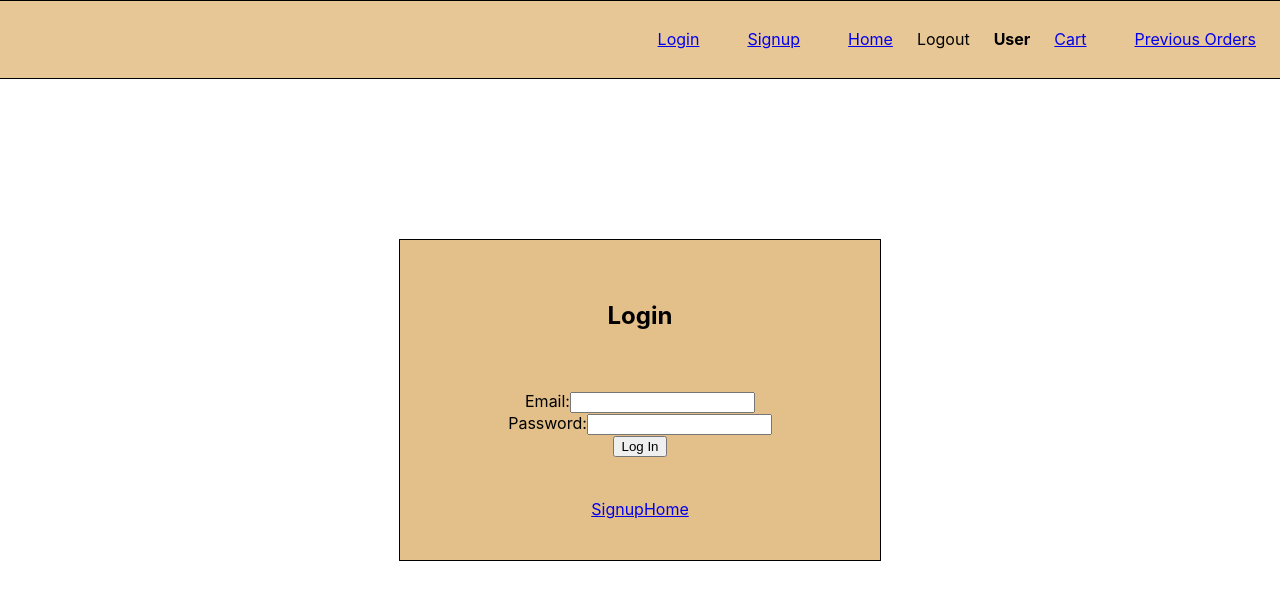
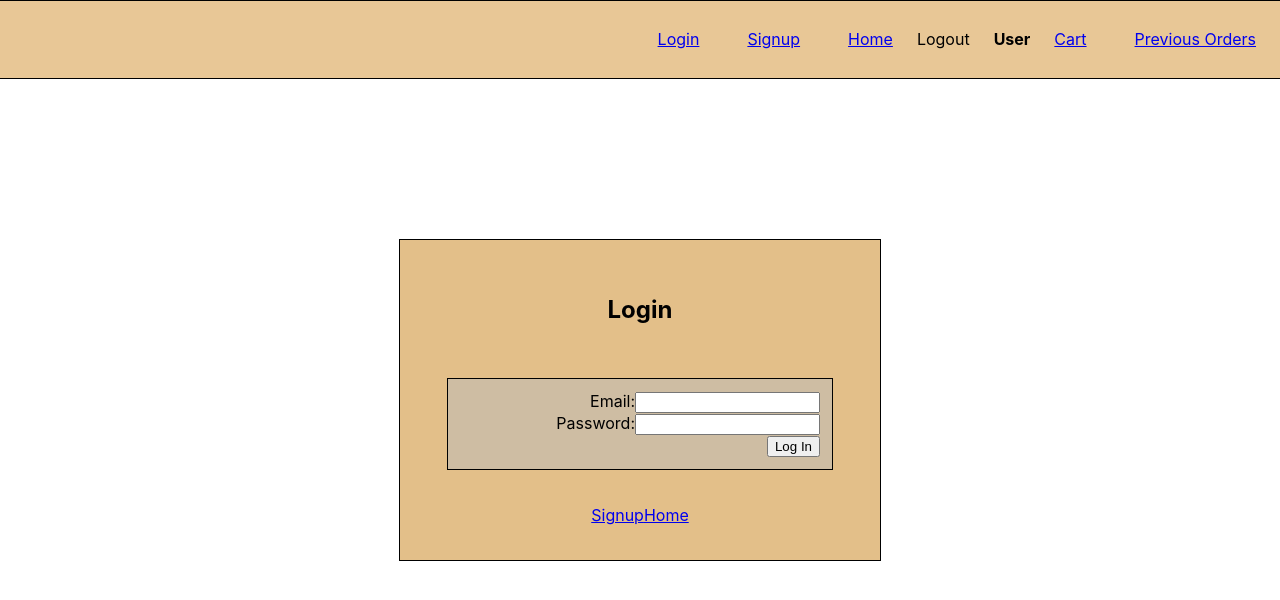
Before and after one commit to AaronDizon/Plant_Shop_Front_End, a React (Create React App) app in the folder plant_shop/: page /login in a window 1280 px wide. Shown: the top 600 px of the page. Built offline with nearby package versions, Linux system fonts and the light colour scheme.

Commit message:
adjusted the Signup and login form

```diff
--- a/plant_shop/src/App.css
+++ b/plant_shop/src/App.css
@@ -37,6 +37,16 @@
   width: 60vmin;
   justify-self: center;
   justify-content: space-evenly;
+  align-items: center;
 
 
 }
+.LgnFrmCont{
+  border:1px solid black;
+  background-color: rgb(206, 189, 163);
+  display: flex;
+  flex-direction: column;
+  width: 45vmin;
+  align-items: flex-end;
+  padding: 1.5vmin;
+}
--- a/plant_shop/src/pages/Login.js
+++ b/plant_shop/src/pages/Login.js
@@ -25,7 +25,7 @@ const Login =(props)=>{
         <div className="sgnLogForm">
 
         <h2>Login</h2>
-        <form onSubmit={console.log('check the function')}>
+        <form className="LgnFrmCont" onSubmit={console.log('check the function')}>
             <div>
                 <label htmlFor="email">Email:</label>
                 <input value={email} onChange={(e) => setEmail(e.target.value)} />
--- a/plant_shop/src/pages/SignUp.js
+++ b/plant_shop/src/pages/SignUp.js
@@ -24,8 +24,8 @@ const Signup =(props)=>{
 
         <div className="sgnLogForm">
 
-        <h2>Submit</h2>
-        <form onSubmit={console.log('check the function')}>
+        <h2>Signup</h2>
+        <form className="LgnFrmCont" onSubmit={console.log('check the function')}>
             <div>
                 <label htmlFor="email">Email:</label>
                 <input value={email} onChange={(e) => setEmail(e.target.value)} />
```
